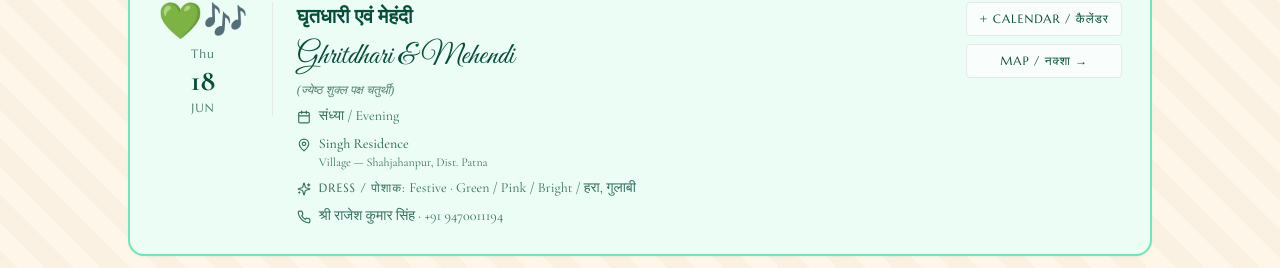
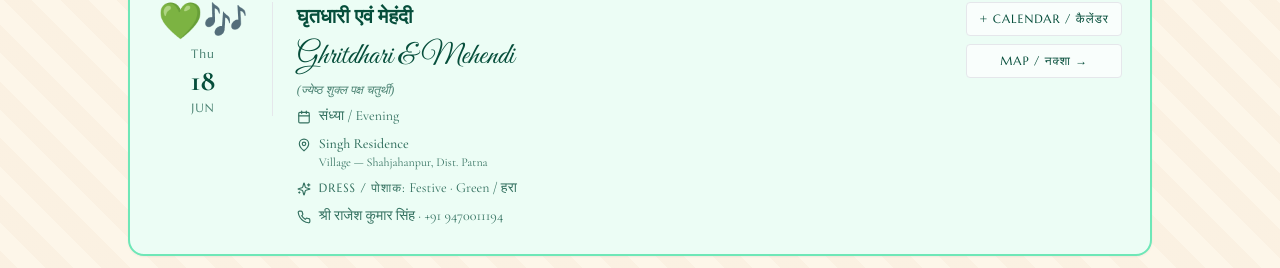
Before and after one commit to prakashkapoor/priyawedsprakash, a React (Vite) app: page / in a window 1280 px wide. Shown: the part 2911-3179 px from the top of the page. Built offline with nearby package versions, Linux system fonts and the light colour scheme; a web font is replaced by a local one.

Commit message:
Update WeddingWebsite.jsx

```diff
--- a/src/WeddingWebsite.jsx
+++ b/src/WeddingWebsite.jsx
@@ -48,7 +48,7 @@ export default function WeddingWebsite() {
       tithi: 'ज्येष्ठ शुक्ल पक्ष चतुर्थी',
       venue: 'Singh Residence',
       venueLine2: 'Village — Shahjahanpur, Dist. Patna',
-      dress: 'Festive · Green / Pink / Bright / हरा, गुलाबी',
+      dress: 'Festive · Green / हरा',
       mapUrl: 'https://maps.google.com/?q=Shahjahanpur+Patna+Bihar',
       contact: 'श्री राजेश कुमार सिंह · +91 9470011194',
       color: 'green',
```
